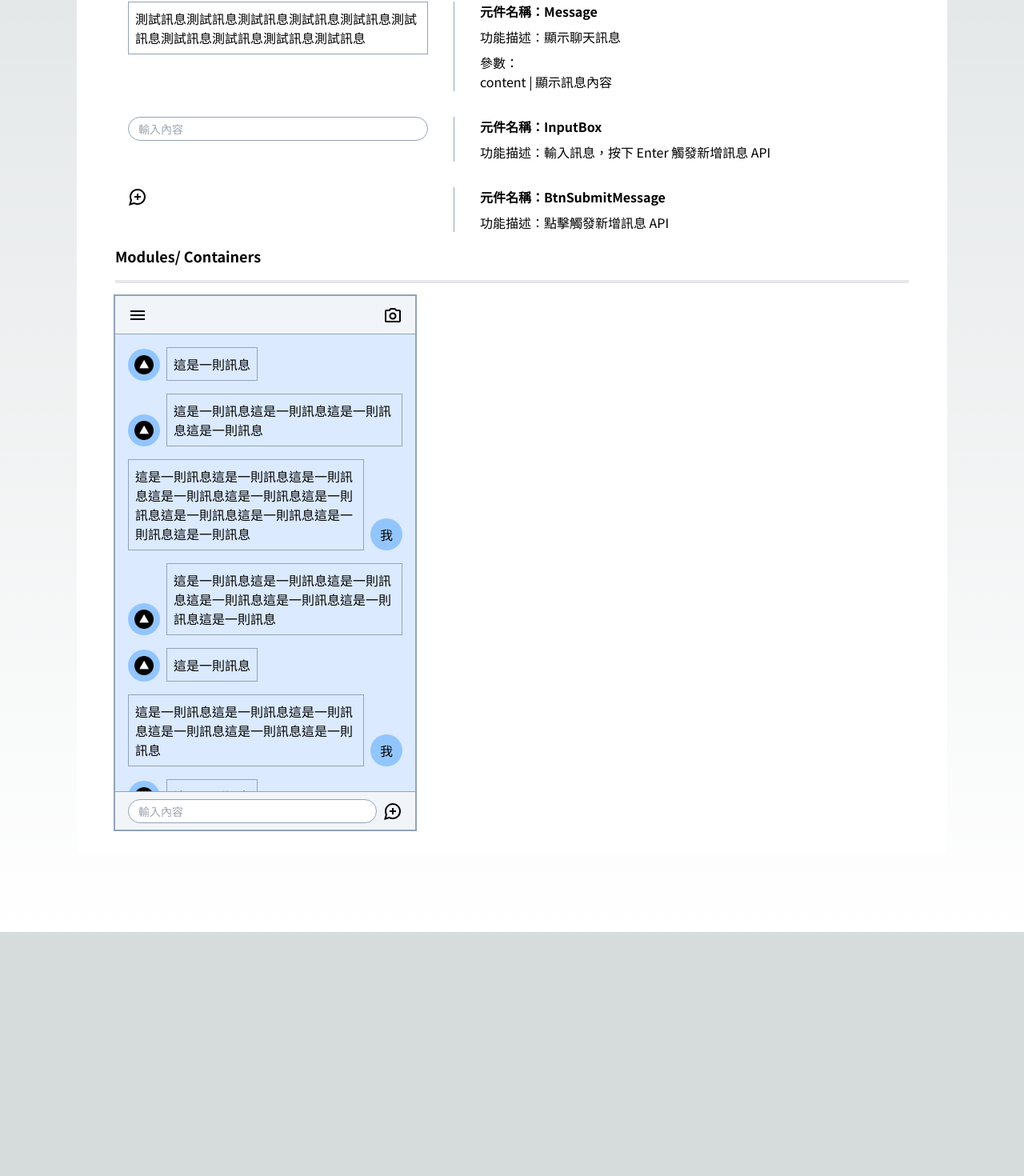
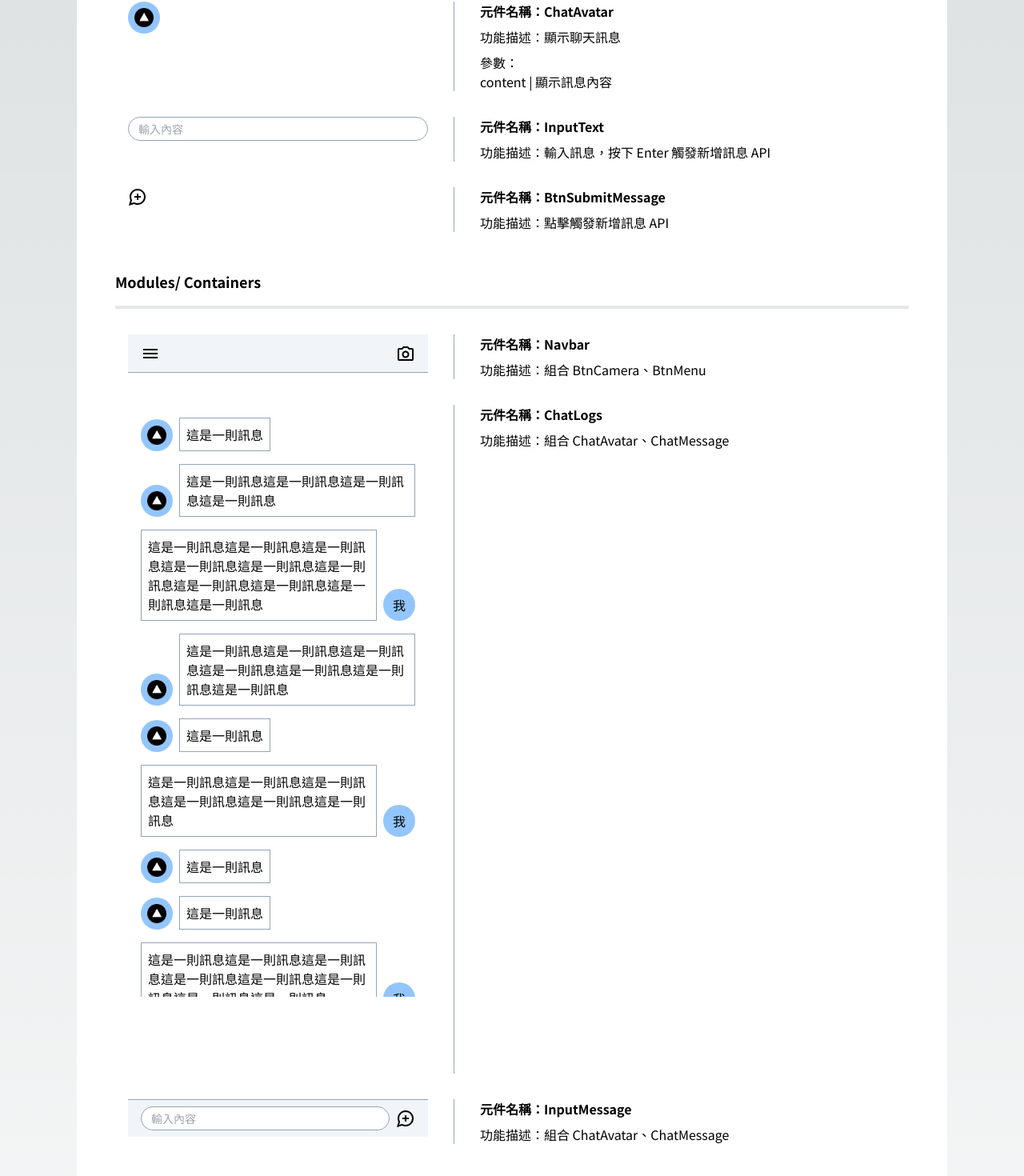
Before and after one commit to penspulse326/bat-mobile-test, a Next.js app: page /problem3 in a window 1280 px wide. Shown: the part 658-2128 px from the top of the page at 80% size. Before the commit the page ends 1823 px from the top, so only its background shows below. Built offline with nearby package versions, Linux system fonts and the light colour scheme.

Commit message:
feat: add modules' display in CompDescBox

```diff
--- a/components/ChatMessage/Avatar/index.tsx
+++ b/components/ChatAvatar/index.tsx
@@ -4,7 +4,7 @@ type PropsType = {
   isMe: boolean;
 };
 
-function Avatar({ isMe }: PropsType) {
+function ChatAvatar({ isMe }: PropsType) {
   const orderStyle = {
     order: isMe ? 2 : 0,
   };
@@ -23,4 +23,4 @@ function Avatar({ isMe }: PropsType) {
   );
 }
 
-export default Avatar;
+export default ChatAvatar;
--- a/components/ChatMessage/Message/index.tsx
+++ /dev/null
@@ -1,9 +0,0 @@
-type PropsType = {
-  content: string;
-};
-
-function Message({ content }: PropsType) {
-  return <p className="border border-slate-400 p-2">{content}</p>;
-}
-
-export default Message;
--- a/components/ChatMessage/index.tsx
+++ b/components/ChatMessage/index.tsx
@@ -1,22 +1,9 @@
-import Avatar from './Avatar';
-import Message from './Message';
-
 type PropsType = {
   content: string;
-  isMe: boolean;
 };
 
-function ChatMessage({ content, isMe }: PropsType) {
-  const alignStyle = {
-    alignSelf: isMe ? 'flex-end' : 'flex-start',
-  };
-
-  return (
-    <li style={alignStyle} className="flex items-end gap-2">
-      <Avatar isMe={isMe} />
-      <Message content={content} />
-    </li>
-  );
+function ChatMessage({ content }: PropsType) {
+  return <p className="border border-slate-400 p-2">{content}</p>;
 }
 
 export default ChatMessage;
--- a/components/Inputs/InputChatMessage/index.tsx
+++ b/components/Inputs/InputMessage/index.tsx
@@ -1,13 +1,13 @@
 import BtnSubmitMessage from '@/components/Buttons/BtnSubmitMessage';
-import InputBox from '@/components/Inputs/InputChatMessage/InputBox';
+import InputText from '../InputText';
 
-function InputChatMessage() {
+function InputMessage() {
   return (
     <div className="flex flex-grow items-center gap-2 border-t border-slate-400 bg-slate-100 px-4 py-2">
-      <InputBox />
+      <InputText />
       <BtnSubmitMessage />
     </div>
   );
 }
 
-export default InputChatMessage;
+export default InputMessage;
--- a/components/Inputs/InputChatMessage/InputBox/index.tsx
+++ b/components/Inputs/InputText/index.tsx
@@ -1,4 +1,4 @@
-function InputBox() {
+function InputText() {
   return (
     <input
       type="text"
@@ -8,4 +8,4 @@ function InputBox() {
   );
 }
 
-export default InputBox;
+export default InputText;
--- a/modules/Problem3/ChatLogs/index.tsx
+++ b/modules/Problem3/ChatLogs/index.tsx
@@ -1,5 +1,8 @@
+import ChatMessage from '@/components/ChatMessage';
+import ChatAvatar from '@/components/ChatAvatar';
+
 import { messageLogs } from './data';
-import ChatMessage from '@/components/ChatMessage';
+
 import { MessageDataType } from '@/common/constants/types';
 
 const userId = -1;
@@ -9,13 +12,18 @@ function ChatLogs() {
 
   return (
     <ul className="flex h-[calc(100%-96px)] flex-col gap-4 overflow-y-scroll p-4">
-      {logs.map(({ id, content, time }: MessageDataType) => (
-        <ChatMessage
-          key={`${id}-${time}`}
-          content={content}
-          isMe={userId === id}
-        />
-      ))}
+      {logs.map(({ id, content, time }: MessageDataType) => {
+        const isMe = id === userId;
+        const alignStyle = {
+          alignSelf: isMe ? 'flex-end' : 'flex-start',
+        };
+        return (
+          <li key={time} style={alignStyle} className="flex items-end gap-2">
+            <ChatAvatar isMe={isMe} />
+            <ChatMessage content={content} />
+          </li>
+        );
+      })}
     </ul>
   );
 }
--- a/modules/Problem3/CompDescBox/data.ts
+++ b/modules/Problem3/CompDescBox/data.ts
@@ -2,10 +2,12 @@ import { CompDescType } from '@/common/constants/types';
 import BtnCamera from '@/components/Buttons/BtnCamera';
 import BtnMenu from '@/components/Buttons/BtnMenu';
 import BtnSubmitMessage from '@/components/Buttons/BtnSubmitMessage';
-import ChatMessage from '@/components/ChatMessage';
-import Avatar from '@/components/ChatMessage/Avatar';
-import Message from '@/components/ChatMessage/Message';
-import InputBox from '@/components/Inputs/InputChatMessage/InputBox';
+
+import Navbar from '../Navbar';
+import ChatAvatar from '@/components/ChatAvatar';
+import ChatLogs from '../ChatLogs';
+import InputMessage from '@/components/Inputs/InputMessage';
+import InputText from '@/components/Inputs/InputText';
 
 export const componentList: CompDescType[] = [
   {
@@ -19,15 +21,15 @@ export const componentList: CompDescType[] = [
     content: '點擊後呼叫選單',
   },
   {
-    title: 'Avatar',
-    comp: Avatar,
+    title: 'ChatAvatar',
+    comp: ChatAvatar,
     content: '顯示使用者頭像',
     params: [{ name: 'isMe', desc: '是否是自己的頭像' }],
     defaultParams: { isMe: true },
   },
   {
-    title: 'Message',
-    comp: Message,
+    title: 'ChatAvatar',
+    comp: ChatAvatar,
     content: '顯示聊天訊息',
     params: [{ name: 'content', desc: '顯示訊息內容' }],
     defaultParams: {
@@ -35,10 +37,9 @@ export const componentList: CompDescType[] = [
         '測試訊息測試訊息測試訊息測試訊息測試訊息測試訊息測試訊息測試訊息測試訊息測試訊息',
     },
   },
-
   {
-    title: 'InputBox',
-    comp: InputBox,
+    title: 'InputText',
+    comp: InputText,
     content: '輸入訊息，按下 Enter 觸發新增訊息 API',
   },
   {
@@ -48,36 +49,20 @@ export const componentList: CompDescType[] = [
   },
 ];
 
-export const moduleList = [
+export const moduleList: CompDescType[] = [
   {
-    name: 'Navbar',
-    comp: 'Navbar',
-    desc: 'Navbar',
+    title: 'Navbar',
+    comp: Navbar,
+    content: '組合 BtnCamera、BtnMenu',
   },
   {
-    name: 'ChatLogs',
-    comp: 'ChatLogs',
-    desc: 'ChatLogs',
+    title: 'ChatLogs',
+    comp: ChatLogs,
+    content: '組合 ChatAvatar、ChatMessage',
   },
   {
-    name: 'InputMessage',
-    comp: 'InputMessage',
-    desc: 'InputMessage',
-  },
-  {
-    title: 'ChatMessage',
-    comp: ChatMessage,
-    content: '顯示聊天訊息',
-    params: [
-      { name: 'username', desc: '使用者名稱（這邊可以再擴充成圖片）' },
-      { name: 'content', desc: '訊息內容' },
-      { name: 'isMe', desc: '是否是自己的訊息' },
-    ],
-    defaultParams: {
-      username: 'test',
-      content:
-        '測試訊息測試訊息測試訊息測試訊息測試訊息測試訊息測試訊息測試訊息測試訊息測試訊息',
-      isMe: true,
-    },
+    title: 'InputMessage',
+    comp: InputMessage,
+    content: '組合 ChatAvatar、ChatMessage',
   },
 ];
--- a/modules/Problem3/CompDescBox/index.tsx
+++ b/modules/Problem3/CompDescBox/index.tsx
@@ -1,7 +1,7 @@
 import ChatLogs from '../ChatLogs';
+import InputChatMessage from '../../../components/Inputs/InputMessage';
 import Navbar from '../Navbar';
-import { componentList } from './data';
-import InputChatMessage from '@/components/Inputs/InputChatMessage';
+import { componentList, moduleList } from './data';
 import CompDesc from '@/components/CompDesc';
 
 function CompDescBox() {
@@ -22,7 +22,20 @@ function CompDescBox() {
           ),
         )}
       </ul>
-      <h4 className="text-lg font-bold"> Modules/ Containers</h4>
+      <h4 className="mt-8 text-lg font-bold"> Modules/ Containers</h4>
+      <hr className="my-4 border-2" />
+      <ul>
+        {moduleList.map(({ comp, title, content, params, defaultParams }) => (
+          <CompDesc
+            key={title}
+            comp={comp(defaultParams)}
+            title={title}
+            content={content}
+            params={params}
+          />
+        ))}
+      </ul>
+      <h4 className="mt-8 text-lg font-bold"> Mock</h4>
       <hr className="my-4 border-2" />
       <div className="flex h-[667px] w-[375px] flex-col bg-blue-100 outline outline-2 outline-slate-400">
         <Navbar />
```
